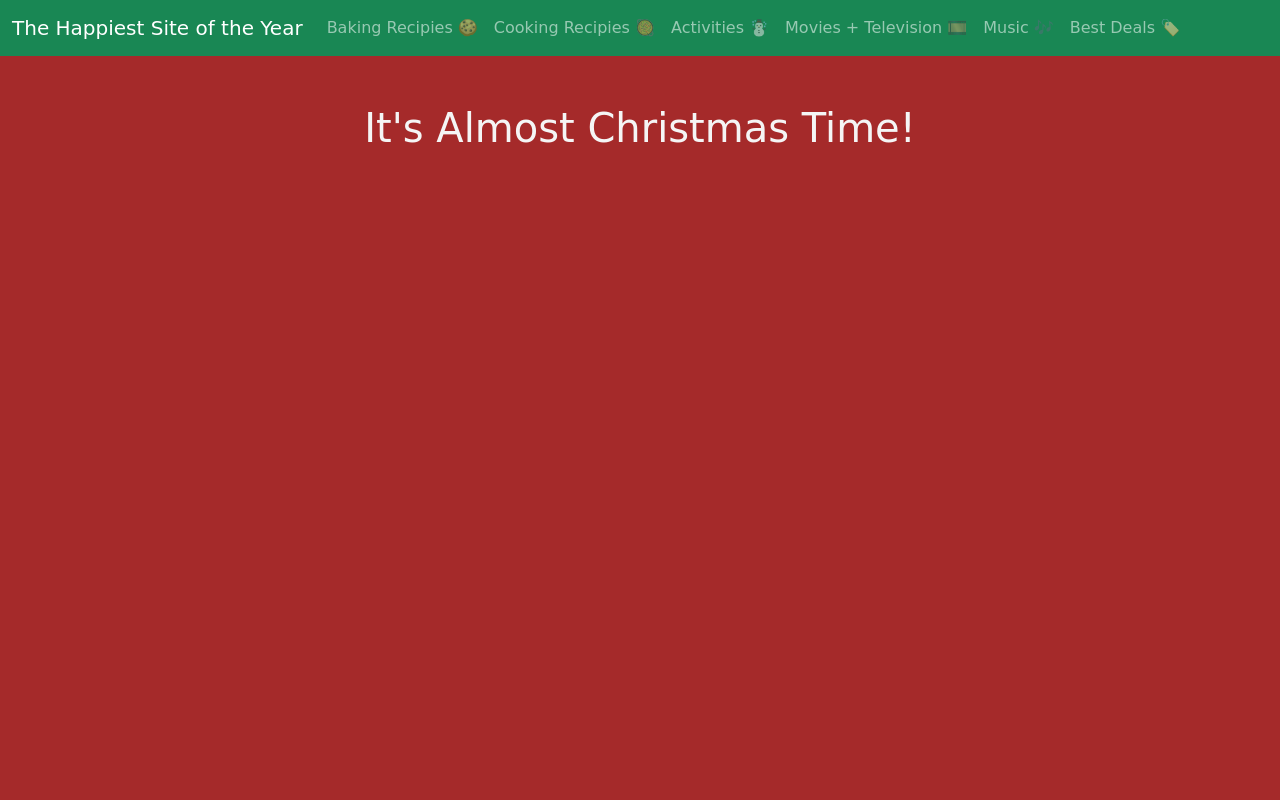
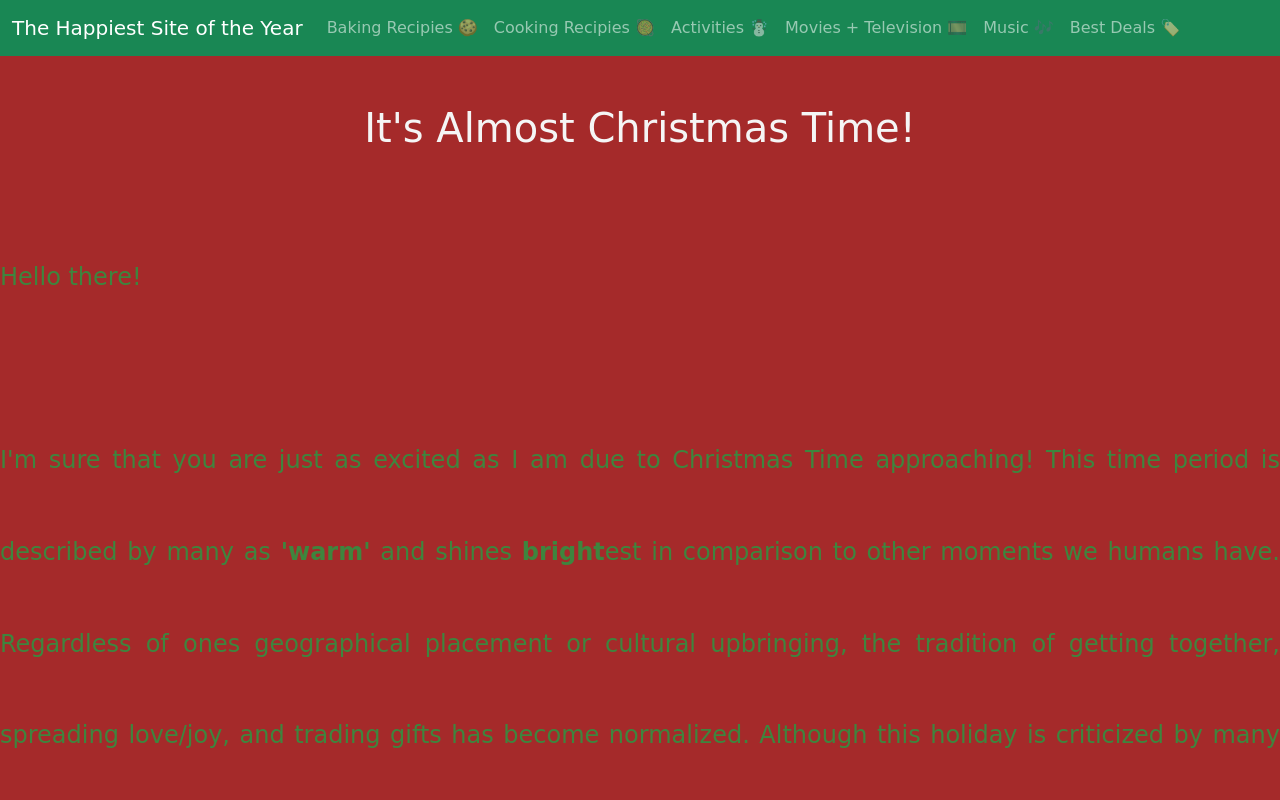
Before and after one commit to tinsaeyimer/christmas-blog, a plain HTML site: page index.html in a window 1280 px wide. Shown: the top 800 px of the page. Drawn offline with nearby package versions, Linux system fonts and the light colour scheme.

Commit message:
add index message and remove the search bar on every page

```diff
--- a/index.html
+++ b/index.html
@@ -49,7 +49,17 @@
       <br>
       <br>
       <h1>It's Almost Christmas Time!</h1>
-
+      <br>
+      <br>
+      <h4 class="message">Hello there! <br>
+        <br>
+        I'm sure that you are just as excited as I am due to Christmas Time approaching! This time period
+        is described by many as <strong>'warm'</strong> and shines <strong>bright</strong>est in comparison to other moments we humans have.
+        Regardless of ones geographical placement or cultural upbringing, the tradition of getting together, spreading love/joy, and trading gifts
+        has become normalized. Although this holiday is criticized by many for having ulterior motives of encouraging consumerism and capitalism,
+        this holiday is much more than that for many people. On this site I hope to share many holiday themed Activities, Television + Film, Music and
+        many more that you can enjoy with your loved ones!
+      </h4>
     <!--Add some words and how you feel about christmas -->
 
     <!--Add a footer-->
--- a/style.css
+++ b/style.css
@@ -17,3 +17,15 @@ h1 {
 .navlink :active {
     text-shadow: 2px brown;
 }
+
+h4 {
+    text-align:justify;
+    font-family: cursive;
+    color:rgb(62, 133, 62);
+    line-height: 6ch;
+    display: block;
+    margin-top: 1em;
+    margin-bottom: 1em;
+    margin-left: 0;
+    margin-right: 0;
+}
```
Also changed, not shown: activities.html (+1 -4 lines), baking.html (+1 -4 lines), bestdeals.html (+1 -4 lines), cooking.html (+1 -4 lines), moviestv.html (+1 -4 lines), music.html (+1 -4 lines).
